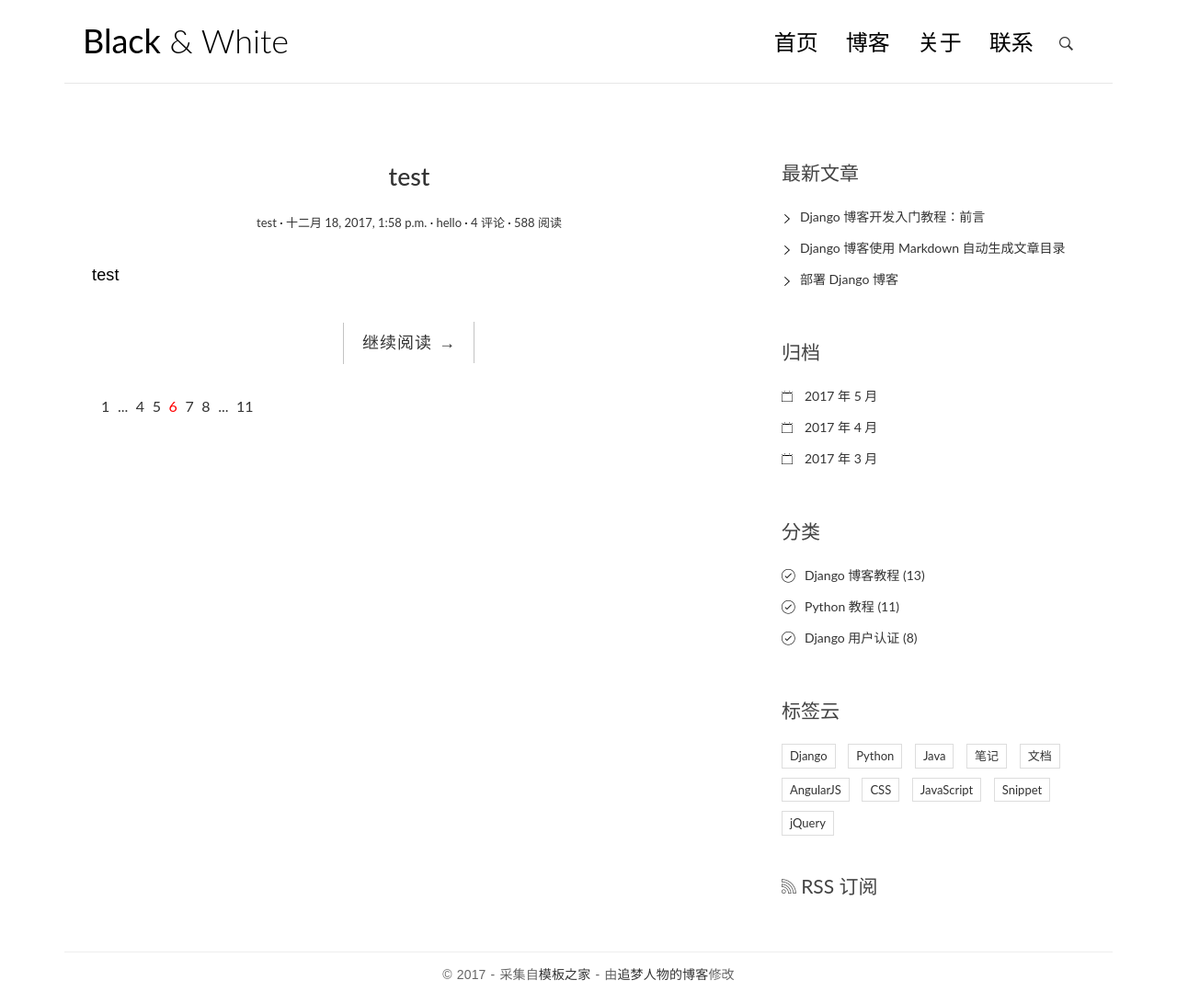
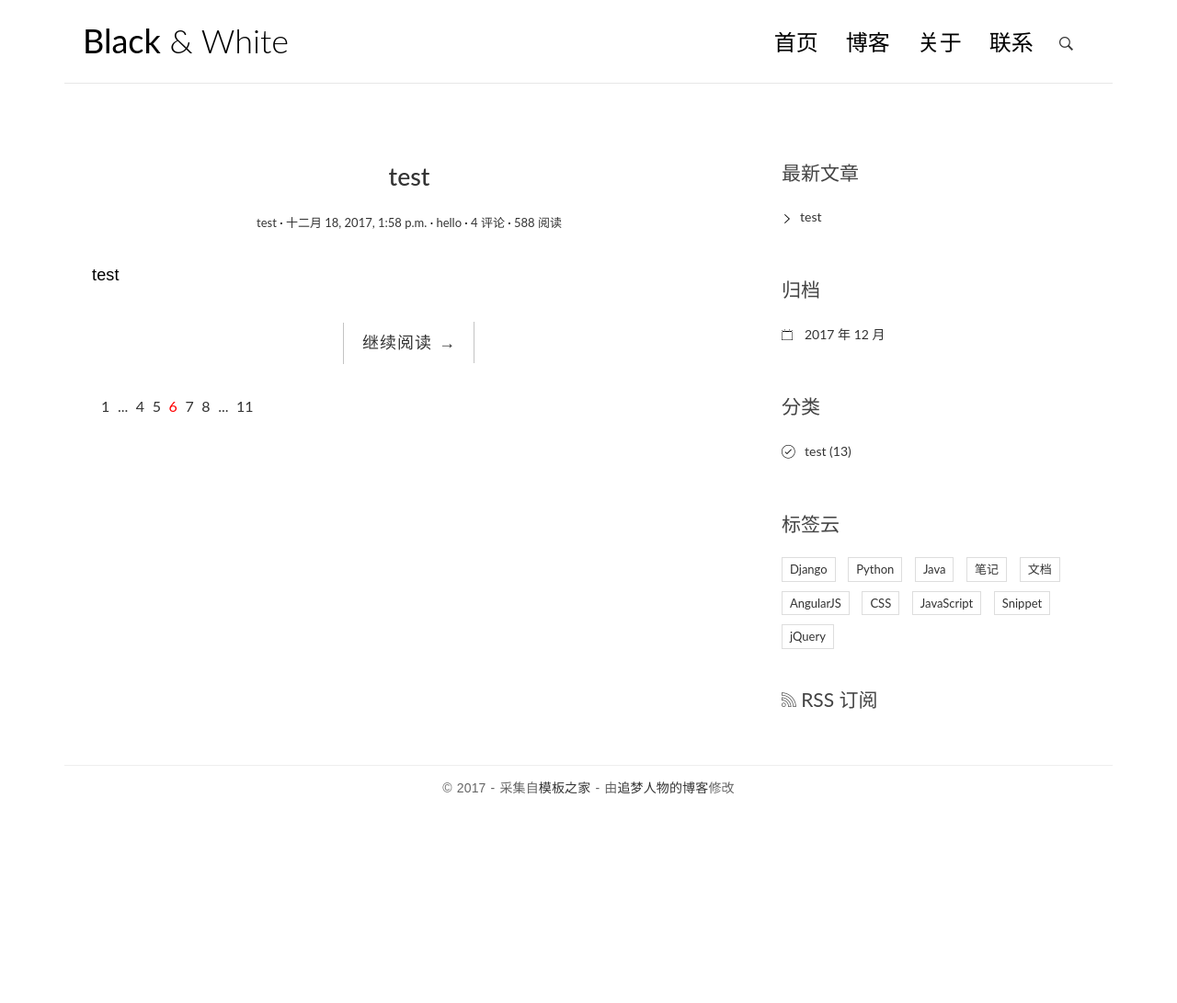
Before and after one commit to zzvscx/blog, a Django app: page / in a window 1280 px wide. Shown: the whole page at 92% size. After the commit the page ends 864 px from the top, so only its background shows below. Run offline with Django 3.2, Linux system fonts and the light colour scheme; data comes from the database, SQL or seed files in the repository; some libraries are stand-ins or nearby versions.

Commit message:
修改前端模板

```diff
--- a/blog/templatetags/blog_tags.py
+++ b/blog/templatetags/blog_tags.py
@@ -1,4 +1,19 @@
-from ..models import Post
+from django import template
+from ..models import Post, Category
 
+register = template.Library()
+
+#获取最新的文章
+@register.simple_tag
 def get_recent_posts(num=5):
-    return Post.objects.all().order_by('-created_at')[:num]
+    return Post.objects.all().order_by('-created_time')[:num]
+
+#将文章按月份归档
+@register.simple_tag
+def archives():
+    return Post.objects.dates('created_time', 'month', order='DESC')
+
+#类别
+@register.simple_tag
+def get_categories():
+    return Category.objects.all()
--- a/templates/base.html
+++ b/templates/base.html
@@ -1,4 +1,5 @@
 {% load staticfiles %}
+{% load blog_tags %}
 <!DOCTYPE html>
 <html>
 <head>
@@ -76,45 +77,42 @@
                 {% endblock toc %}
                 <div class="widget widget-recent-posts">
                     <h3 class="widget-title">最新文章</h3>
+                    {% get_recent_posts as recent_post_list %}
                     <ul>
+                        {% for post in recent_post_list %}
                         <li>
-                            <a href="#">Django 博客开发入门教程：前言</a>
+                            <a href="{{ post.get_absolute_url }}">{{ post.title }}</a>
                         </li>
-                        <li>
-                            <a href="#">Django 博客使用 Markdown 自动生成文章目录</a>
-                        </li>
-                        <li>
-                            <a href="#">部署 Django 博客</a>
-                        </li>
+                        {% empty %}
+                        暂无文章！
+                        {% endfor %}
                     </ul>
                 </div>
                 <div class="widget widget-archives">
                     <h3 class="widget-title">归档</h3>
+                    {% archives as date_list %}
                     <ul>
+                        {% for date in date_list %}
                         <li>
-                            <a href="#">2017 年 5 月</a>
+                            <a href="#">{{ date.year }} 年 {{ date.month }} 月</a>
                         </li>
-                        <li>
-                            <a href="#">2017 年 4 月</a>
-                        </li>
-                        <li>
-                            <a href="#">2017 年 3 月</a>
-                        </li>
+                        {% empty %}
+                        暂无归档！
+                        {% endfor %}
                     </ul>
                 </div>
 
                 <div class="widget widget-category">
                     <h3 class="widget-title">分类</h3>
+                    {% get_categories as category_list %}
                     <ul>
+                        {% for category in category_list %}
                         <li>
-                            <a href="#">Django 博客教程 <span class="post-count">(13)</span></a>
+                            <a href="#">{{ category.name }} <span class="post-count">(13)</span></a>
                         </li>
-                        <li>
-                            <a href="#">Python 教程 <span class="post-count">(11)</span></a>
-                        </li>
-                        <li>
-                            <a href="#">Django 用户认证 <span class="post-count">(8)</span></a>
-                        </li>
+                        {% empty %}
+                        暂无分类
+                        {% endfor %}
                     </ul>
                 </div>
 
```
Also changed, not shown: blog/templatetags/__init__.py (added).
